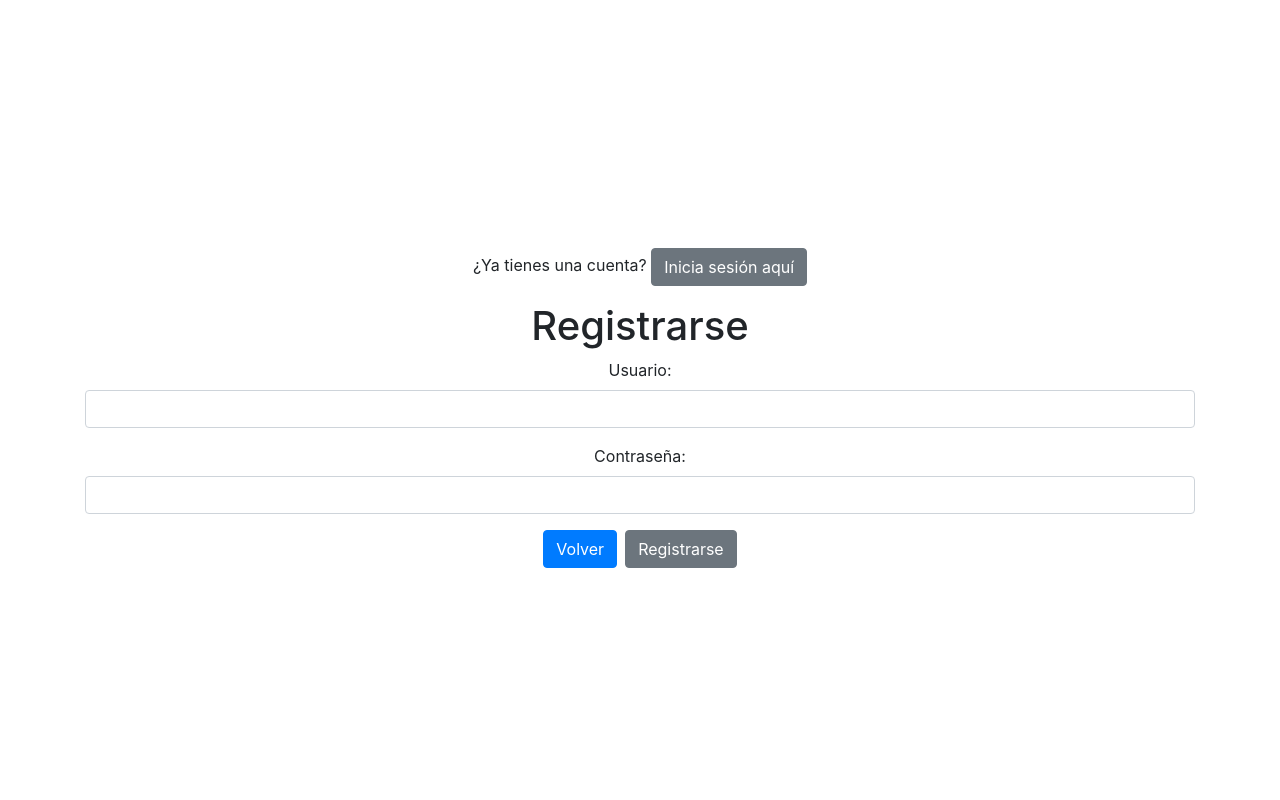
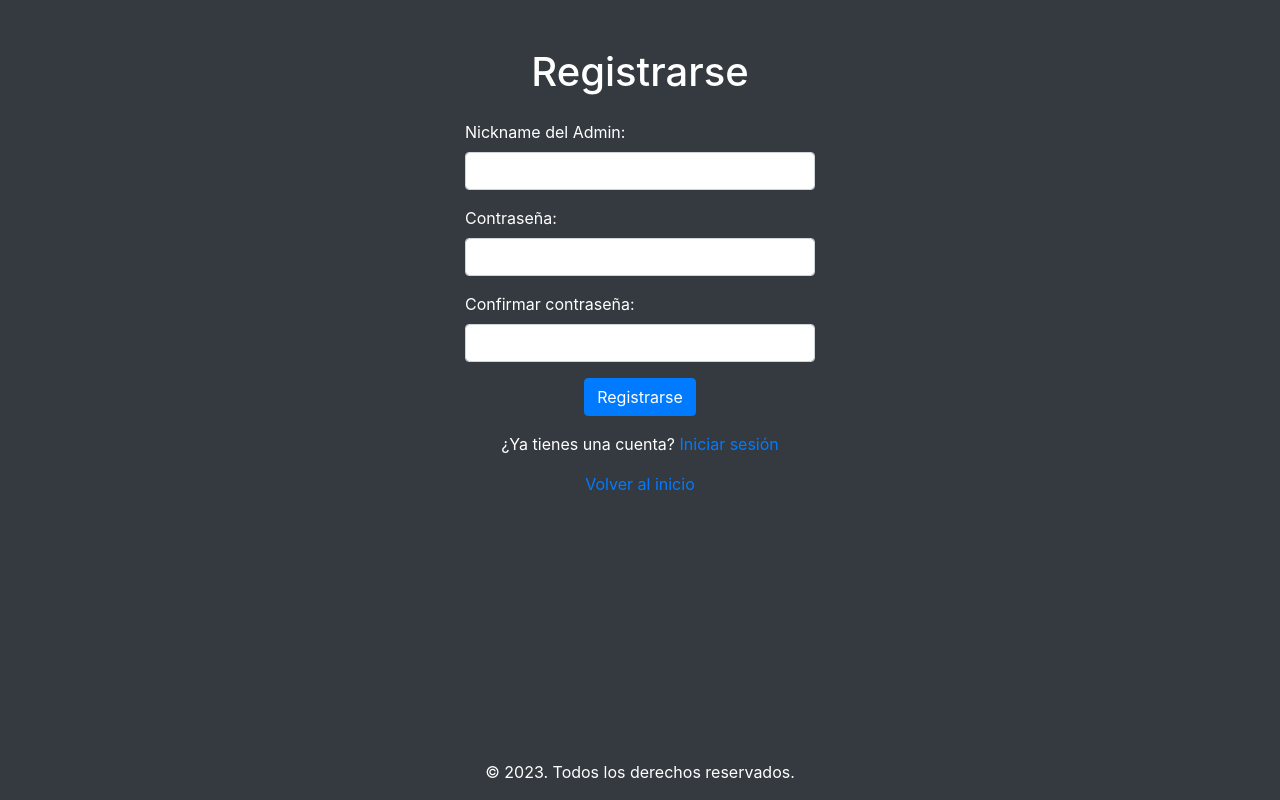
Before and after one commit to ageVega/FlaskLogin, a Flask app: page /auth/register in a window 1280 px wide. Run offline with Flask 3, Linux system fonts and the light colour scheme; some libraries are stand-ins or nearby versions.

Commit message:
html refactor 01

```diff
--- a/static/css/main.css
+++ b/static/css/main.css
@@ -1,46 +1,66 @@
 /* main.css */
-body {
-    font-family: Arial, sans-serif;
-    display: flex;
-    justify-content: center;
-    align-items: center;
-    height: 100vh;
-    margin: 0;
-    background-color: #f5f5f5;
+.list-group-item {
+    font-family: 'Roboto Slab', serif;
 }
 
-.container {
-    text-align: center;
-    padding: 20px;
+.list-group-item h3 {
+    font-size: 20px;
+    font-weight: bold;
 }
 
-.button-container {
-    display: flex;
-    justify-content: center;
-    gap: 20px;
-    margin-top: 20px;
+.sticky-header {
+    position: fixed;
+    top: 0;
+    left: 0;
+    width: 100%;
+    z-index: 100;
+    background-color: #ffffff;
 }
 
-h1 {
-    text-align: center;
+.mt-5 {
+    margin-top: 4rem !important;
 }
 
-#welcome-message {
-    text-align: center;
-    padding: 20px;
-    background-color: #ffffff;
-    border-radius: 5px;
-    box-shadow: 0px 0px 10px rgba(0, 0, 0, 0.1);
+body {
+    display: flex;
+    flex-direction: column;
+    min-height: 100vh;
 }
 
-#welcome-message h1 {
-    color: #2c3e50;
+main {
+    flex: 1 0 auto;
 }
 
-#welcome-message h2 {
-    color: #95a5a6;
+footer {
+    flex-shrink: 0;
 }
 
-#welcome-message span {
-    color: #e74c3c;
+.btn-prio {
+    background-color: #ffffff; /* White background */
+    border: 2px solid #6c757d; /* Dark gray */
+    color: #000000; /* Black text */
+    display: inline-flex; /* Use flex layout */
+    justify-content: center; /* Center content horizontally */
+    align-items: center; /* Center content vertically */
+    font-size: 14px; /* Smaller text */
+    padding: 6px 8px; /* Adjust padding */
+    cursor: pointer;
+    border-radius: 6px; /* Less rounded corners */
+    height: 36px; /* Ensure a minimum height */
 }
+
+.btn-prio:hover {
+    text-decoration: none; /* This avoids the text being underlined */
+    color: #000000; /* Here you set the color you want for the text when the mouse is over */
+    background-color: #f0f0f0; /* Here you set the color you want for the background when the mouse is over */
+}
+
+.btn-prio,
+.form-select {
+    height: 38px;
+}
+
+.form-select {
+    margin-right: 8px; /* Adjust this value to increase or decrease the space */
+    border-radius: 6px; /* Establecer el radio del borde, puedes cambiar este valor */
+}
--- a/templates/base.html
+++ b/templates/base.html
@@ -1,23 +1,62 @@
-  <!-- base.html -->
+<!-- base.html -->
 <!DOCTYPE html>
 <html lang="en">
+
 <head>
     <meta charset="UTF-8">
     <!-- Responsive con dispositivos moviles -->
     <meta name="viewport" content="width=device-width, initial-scale=1.0">
-    <title>My Flask App</title>
-    <!-- CSS -->
+    <!-- Titulo -->
+    <title>Flask - {% block title %}{% endblock %}</title>
+    <!-- Logo -->
+    <link rel="icon" href="{{ url_for('static', filename='images/logo.png') }}">
+    <!-- Custom css -->
     <link rel="stylesheet" href="{{ url_for('static', filename='css/main.css') }}">
-    <!-- Bootstrap -->
-    <script src="https://code.jquery.com/jquery-3.5.1.slim.min.js"></script>
-    <script src="https://stackpath.bootstrapcdn.com/bootstrap/4.5.2/js/bootstrap.min.js"></script>
-    <link href="https://stackpath.bootstrapcdn.com/bootstrap/4.5.2/css/bootstrap.min.css" rel="stylesheet">
+    <!-- Bootstrap 4.3.1 -->
+    <link rel="stylesheet" href="https://stackpath.bootstrapcdn.com/bootstrap/4.3.1/css/bootstrap.min.css" integrity="sha384-ggOyR0iXCbMQv3Xipma34MD+dH/1fQ784/j6cY/iJTQUOhcWr7x9JvoRxT2MZw1T" crossorigin="anonymous">
+    {% block extra_css %}{% endblock %}
 </head>
-<body>
-    {% block content %}
+
+<body class="bg-dark text-white">
+
+    {% block header %}{% endblock %}
+
+    <main class="container mt-5">
+
+        {% block flash_messages %}
+            {% with messages = get_flashed_messages() %}
+                {% if messages %}
+                    <div class="alert-container">
+                    {% for message in messages %}
+                    <div class="alert alert-info">
+                        <strong>Nota:</strong> {{ message }}
+                        <button type="button" class="close" data-dismiss="alert">&times;</button>
+                    </div>
+                    {% endfor %}
+                    </div>
+                {% endif %}
+            {% endwith %}
+        {% endblock %}
+
+        {% block main %}{% endblock %}
+
+    </main>
+
+    {% block footer %}
+        <footer class="text-center mt-5">
+            <p>&copy; 2023. Todos los derechos reservados.</p>
+        </footer>
     {% endblock %}
-    <script src="{{ url_for('static', filename='js/main.js') }}"></script>
-    {% block extra_js %}
+
+    <script type="module" src="{{ url_for('static', filename='js/main.js') }}"></script>
+
+    {% block scripts %}
     {% endblock %}
+
+    <script src="https://code.jquery.com/jquery-3.3.1.slim.min.js" integrity="sha384-q8i/X+965DzO0rT7abK41JStQIAqVgRVzpbzo5smXKp4YfRvH+8abtTE1Pi6jizo" crossorigin="anonymous"></script>
+    <script src="https://cdnjs.cloudflare.com/ajax/libs/popper.js/1.14.7/umd/popper.min.js" integrity="sha384-UO2eT0CpHqdSJQ6hJty5KVphtPhzWj9WO1clHTMGa3JDZwrnQq4sF86dIHNDz0W1" crossorigin="anonymous"></script>
+    <script src="https://stackpath.bootstrapcdn.com/bootstrap/4.3.1/js/bootstrap.min.js" integrity="sha384-JjSmVgyd0p3pXB1rRibZUAYoIIy6OrQ6VrjIEaFf/nJGzIxFDsf4x0xIM+B07jRM" crossorigin="anonymous"></script>
+
 </body>
+
 </html>
--- a/templates/register.html
+++ b/templates/register.html
@@ -1,24 +1,46 @@
-{% extends 'base.html' %}
+<!-- register.html -->
+{% extends "base.html" %}
 
-{% block content %}
-<div class="container">
-    <div class="d-flex justify-content-center mt-3">
-        <p>¿Ya tienes una cuenta? <a class="btn btn-secondary" href="{{ url_for('auth.login') }}">Inicia sesión aquí</a></p>
-    </div>
-    <h1 class="text-center">Registrarse</h1>
-    <form id="register-form" action="{{ url_for('auth.register') }}" method="post">
+{% block title %}Registro{% endblock %}
+
+{% block main %}
+    <div class="row justify-content-center align-items-center">
+        <div class="col-md-6 col-lg-4">
+            <h1 class="text-center mb-4">Registrarse</h1>
+            <form action="/auth/register" method="post" onsubmit="checkPasswordMatch();">
                 <div class="form-group">
-            <label for="username">Usuario:</label>
-            <input type="text" id="username" name="username" class="form-control" required>
+                    <label for="nickname">Nickname del Admin:</label>
+                    <input type="text" class="form-control" name="nickname" required>
                 </div>
                 <div class="form-group">
                     <label for="password">Contraseña:</label>
-            <input type="password" id="password" name="password" class="form-control" required>
+                    <input type="password" class="form-control" name="password" id="password" required>
                 </div>
-        <div class="d-flex justify-content-center mt-3">
-            <a class="btn btn-primary mr-2" href="{{ url_for('home') }}">Volver</a>
-            <button type="submit" class="btn btn-secondary">Registrarse</button>
+                <div class="form-group">
+                    <label for="confirm_password">Confirmar contraseña:</label>
+                    <input type="password" class="form-control" name="confirm_password" id="confirm_password" oninput="checkPasswordMatch();" required>
+                </div>
+                <div class="form-group text-center">
+                    <button type="submit" class="btn btn-primary">Registrarse</button>
                 </div>
             </form>
+            <p class="text-center">¿Ya tienes una cuenta? <a href="/auth/login">Iniciar sesión</a></p>
+            <p class="text-center"><a href="/">Volver al inicio</a></p>
+        </div>
     </div>
 {% endblock %}
+
+{% block scripts %}
+    {{ super() }}
+    <script>
+        function checkPasswordMatch() {
+            var password = document.getElementById("password");
+            var confirmPassword = document.getElementById("confirm_password");
+            if (password.value !== confirmPassword.value) {
+                confirmPassword.setCustomValidity("Las contraseñas no coinciden");
+            } else {
+                confirmPassword.setCustomValidity("");
+            }
+        }
+    </script>
+{% endblock %}
```
Also changed, not shown: templates/home.html (+9 -9 lines), templates/login.html (+17 -14 lines). Lines whose indentation alone changed are shown as unchanged.
